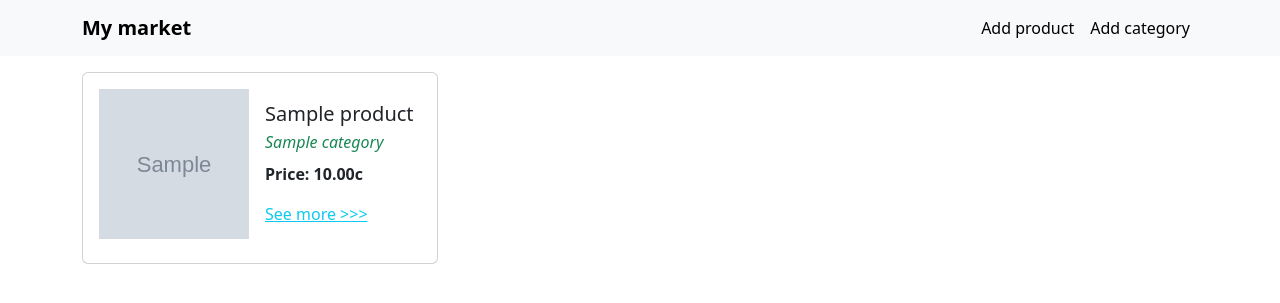
After one commit to DashaKramm/my_market, a Django app: page / in a window 1280 px wide. The commit adds this page. Shown: the top 303 px of the page. Run offline with Django 5.2, Linux system fonts and the light colour scheme; tables that the repository leaves empty hold one stand-in row (values such as "Sample post"); grey boxes marked "Sample" are stand-in pictures.

Commit message:
создала view + url + шаблон для главной страницы - просмотра списка товаров + добавила навигацию в базовый шаблон
+ задала имена роутам, подкорректировала модель и обновила миграции

```diff
--- a/source/my_market/urls.py
+++ b/source/my_market/urls.py
@@ -15,8 +15,9 @@ Including another URLconf
     2. Add a URL to urlpatterns:  path('blog/', include('blog.urls'))
 """
 from django.contrib import admin
-from django.urls import path
+from django.urls import path, include
 
 urlpatterns = [
     path('admin/', admin.site.urls),
+    path('', include('webapp.urls')),
 ]
--- a/source/webapp/models.py
+++ b/source/webapp/models.py
@@ -7,7 +7,7 @@ class Category(models.Model):
     description = models.CharField(max_length=70, null=True, blank=True, verbose_name="Описание")
 
     def __str__(self):
-        return f"{self.pk}) {self.name}"
+        return f"{self.name}"
 
     class Meta:
         db_table = "categories"
@@ -17,7 +17,7 @@ class Category(models.Model):
 
 class Product(models.Model):
     name = models.CharField(max_length=50, null=False, blank=False, verbose_name="Наименование")
-    description = models.CharField(max_length=70, null=True, blank=True, verbose_name="Описание")
+    description = models.TextField(null=True, blank=True, verbose_name="Описание")
     category = models.ForeignKey('webapp.Category', on_delete=models.RESTRICT, null=False, blank=False,
                                  verbose_name="Категория", related_name='products')
     added_to = models.DateTimeField(auto_now_add=True, verbose_name="Дата и время добавления")
--- a/source/webapp/templates/base.html
+++ b/source/webapp/templates/base.html
@@ -12,8 +12,31 @@
           integrity="sha384-QWTKZyjpPEjISv5WaRU9OFeRpok6YctnYmDr5pNlyT2bRjXh0JMhjY6hW+ALEwIH" crossorigin="anonymous">
 </head>
 <body>
-{% block content %}
-{% endblock %}
+<nav class="navbar navbar-expand-lg bg-body-tertiary">
+    <div class="container">
+        <a class="navbar-brand" href="{% url 'products_view' %}"><b>My market</b></a>
+        <button class="navbar-toggler" type="button" data-bs-toggle="collapse" data-bs-target="#navbarNav"
+                aria-controls="navbarNav" aria-expanded="false" aria-label="Toggle navigation">
+            <span class="navbar-toggler-icon"></span>
+        </button>
+        <div class="collapse navbar-collapse" id="navbarNav">
+            <ul class="navbar-nav ms-4 ms-md-4 ms-lg-auto">
+                {% block links %}
+                    <li class="nav-item">
+                        <a class="nav-link active" aria-current="page" href="#">Add product</a>
+                    </li>
+                    <li class="nav-item">
+                        <a class="nav-link active" aria-current="page" href="#">Add category</a>
+                    </li>
+                {% endblock %}
+            </ul>
+        </div>
+    </div>
+</nav>
+<div class="container">
+    {% block content %}
+    {% endblock %}
+</div>
 <script src="https://cdn.jsdelivr.net/npm/bootstrap@5.3.3/dist/js/bootstrap.bundle.min.js"
         integrity="sha384-YvpcrYf0tY3lHB60NNkmXc5s9fDVZLESaAA55NDzOxhy9GkcIdslK1eN7N6jIeHz"
         crossorigin="anonymous"></script>
--- /dev/null
+++ b/source/webapp/templates/products_view.html
@@ -0,0 +1,25 @@
+{% extends 'base.html' %}
+{% block content %}
+    <div class="row mt-3">
+        {% for product in products %}
+            <div class="col-md-6 col-lg-4 mb-4">
+                <div class="card h-100">
+                    <div class="card-body d-flex flex-column">
+                        <div class="d-flex align-items-center mb-2" style="flex-grow: 1;">
+                            <img src="{{ product.image }}" alt="" class="img-fluid me-3"
+                                 style="width: 150px; height: 150px;">
+                            <div class="d-flex flex-column flex-grow-1">
+                                <h5 class="card-title mb-2">{{ product.name }}</h5>
+                                <p class="card-subtitle mb-2 text-success"><i>{{ product.category }}</i></p>
+                                <p class="card-text"><b>Price: {{ product.price }}c</b></p>
+                                <div class="mt-auto">
+                                    <a href="#" class="card-link text-info">See more &gt;&gt;&gt;</a>
+                                </div>
+                            </div>
+                        </div>
+                    </div>
+                </div>
+            </div>
+        {% endfor %}
+    </div>
+{% endblock %}
--- /dev/null
+++ b/source/webapp/urls.py
@@ -0,0 +1,8 @@
+from django.urls import path
+
+from webapp.views import products_view
+
+urlpatterns = [
+    path('', products_view, name='products_view'),
+    path('products/', products_view, name='products_view'),
+]
--- a/source/webapp/views.py
+++ b/source/webapp/views.py
@@ -1,3 +1,10 @@
 from django.shortcuts import render
 
 # Create your views here.
+from webapp.models import Product
+
+
+# Create your views here.
+def products_view(request):
+    products = Product.objects.order_by('-id')
+    return render(request, 'products_view.html', context={'products': products})
```
Also changed, not shown: source/webapp/migrations/0002_alter_product_description.py (added).
